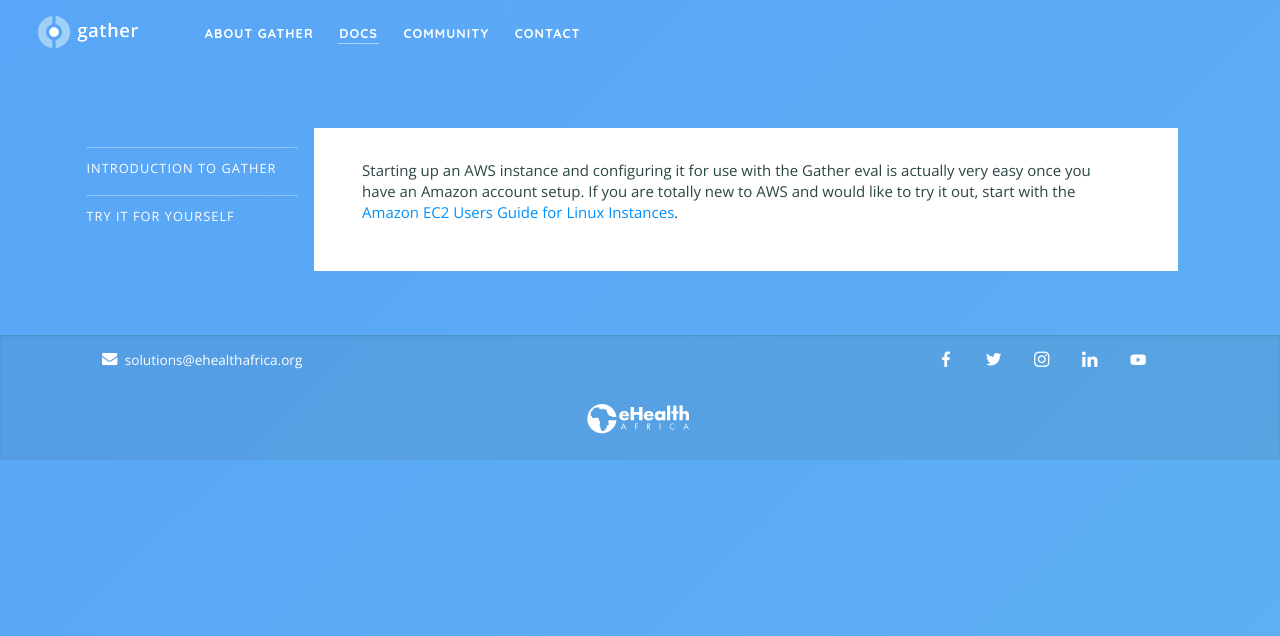
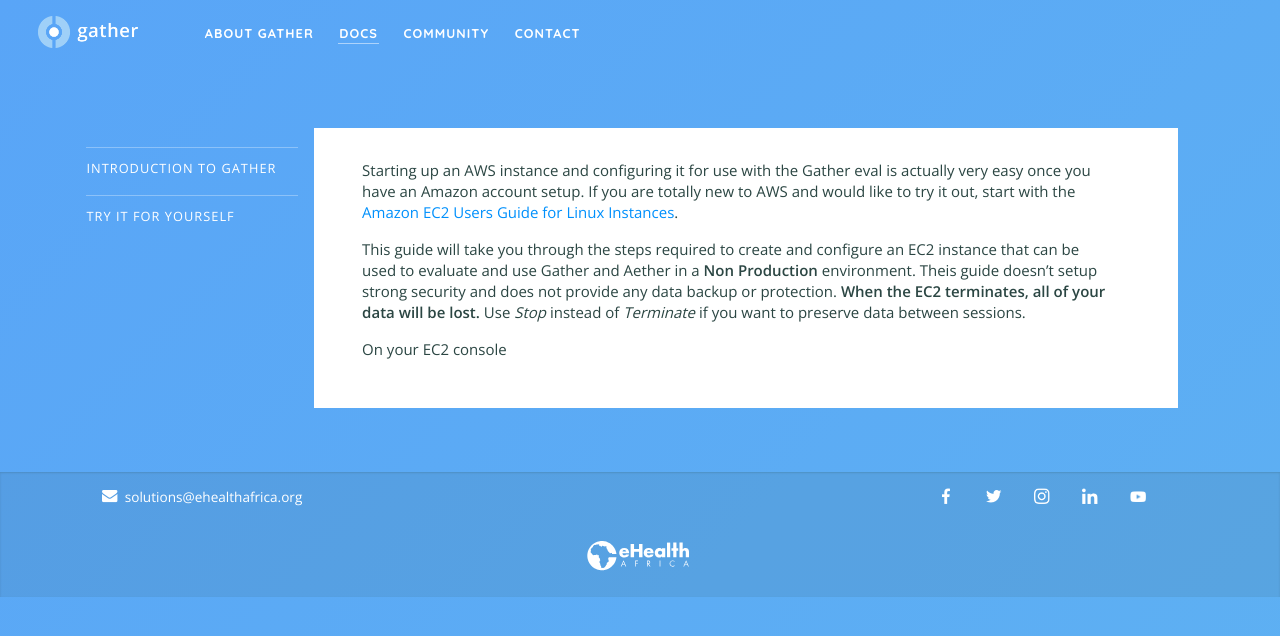
Before and after one commit to nixilla/gather, a Jekyll site: the page built from documentation/try/setup-aws.md, in a window 1280 px wide. Shown: the top 636 px of the page. Built offline with Jekyll 4.4.1, drawn with Linux system fonts in a browser that asks for light colours.

Commit message:
Update setup-aws.md

```diff
--- a/documentation/try/setup-aws.md
+++ b/documentation/try/setup-aws.md
@@ -5,3 +5,7 @@
 ---
 
 Starting up an AWS instance and configuring it for use with the Gather eval is actually very easy once you have an Amazon account setup.  If you are totally new to AWS and would like to try it out, start with the [Amazon EC2 Users Guide for Linux Instances](https://docs.aws.amazon.com/AWSEC2/latest/UserGuide/concepts.html).
+
+This guide will take you through the steps required to create and configure an EC2 instance that can be used to evaluate and use Gather and Aether in a **Non Production** environment.  Theis guide doesn't setup strong security and does not provide any data backup or protection.  **When the EC2 terminates, all of your data will be lost.**   Use *Stop* instead of *Terminate* if you want to preserve data between sessions.
+
+On your EC2 console
```
